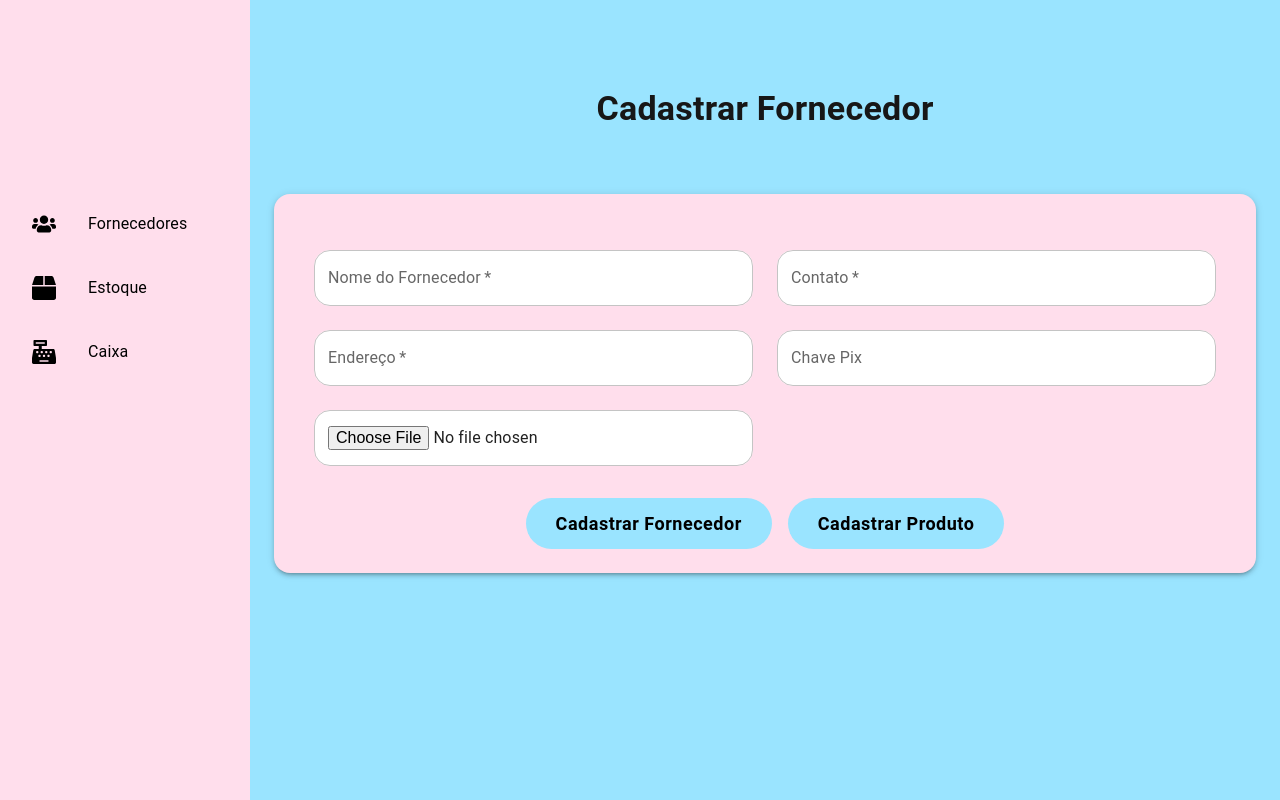
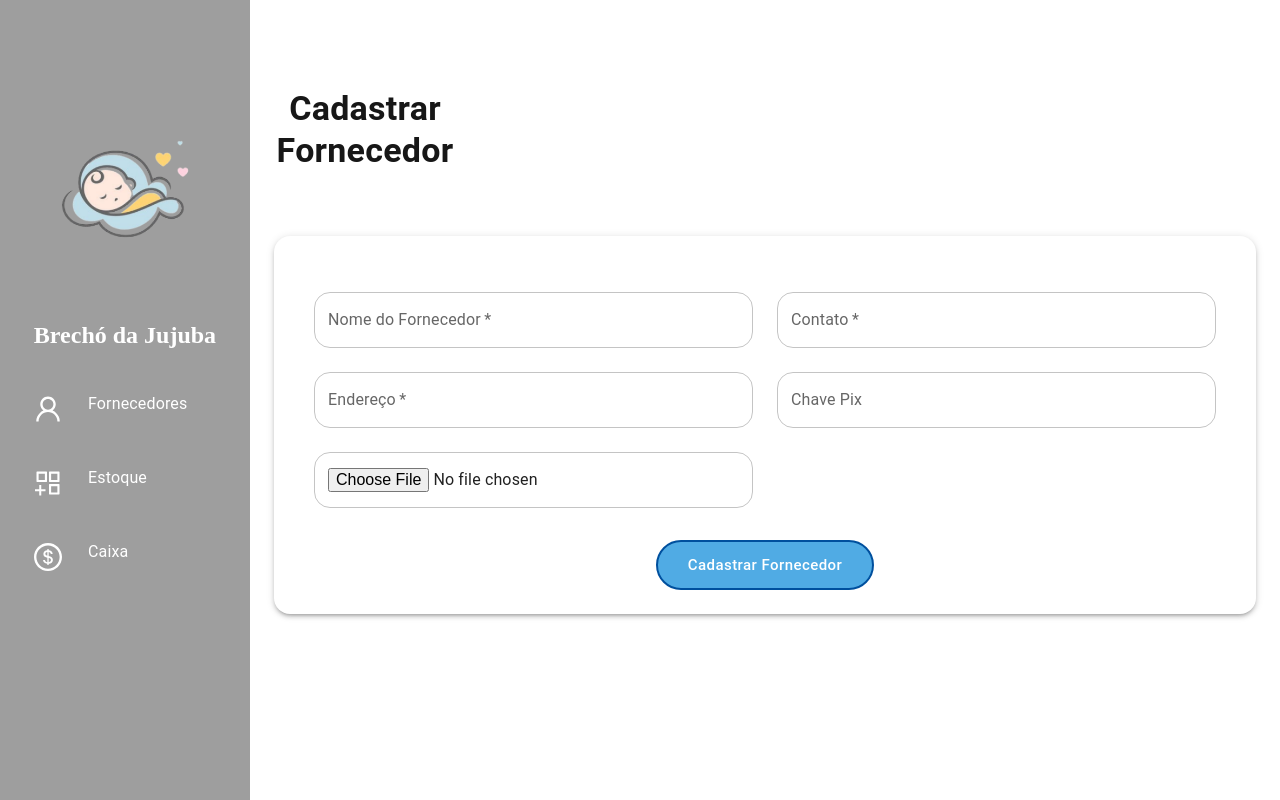
Before and after one commit to LuisHernandez1999/Brecho-, a Next.js app: page /fornecedores/cadastro_fornecedores in a window 1280 px wide. Built offline with nearby package versions, Linux system fonts and the light colour scheme.

Commit message:
mudança de desing

```diff
--- a/src/components/sidebar.js
+++ b/src/components/sidebar.js
@@ -1,6 +1,6 @@
 import React from 'react';
-import { Box, List, ListItem, ListItemIcon, ListItemText } from '@mui/material';
-import { FaBox, FaUsers, FaCashRegister } from 'react-icons/fa';
+import { Box, List, ListItem, ListItemIcon, ListItemText, Typography } from '@mui/material';
+import { AiOutlineUser, AiOutlineAppstoreAdd, AiOutlineDollarCircle } from 'react-icons/ai'; // Novos ícones
 import { useRouter } from 'next/router';
 
 export default function Sidebar() {
@@ -15,63 +15,92 @@ export default function Sidebar() {
             sx={{
                 width: '250px',
                 height: '100vh',
-                backgroundColor: '#FFDEEC',
-                color: '#000000',
+                backgroundColor: '#9e9e9e',
+                color: '#FFFFFF',
                 display: 'flex',
                 flexDirection: 'column',
                 position: 'fixed',
                 padding: '1rem',
-                paddingTop: '8rem',
+                paddingTop: '4rem',
             }}
         >
 
-            <Box sx={{ display: 'flex', justifyContent: 'center', marginBottom: '2rem' }}>
-
+            <Box sx={{
+                display: 'flex',
+                justifyContent: 'center',
+                marginBottom: '0.3rem',
+                flexShrink: 0,
+            }}>
+                <img
+                    src="/imagens/bbdefin.png"
+                    alt="Logo"
+                    style={{
+                        width: '250px',
+                        height: 'auto',
+                        borderRadius: '5px',
+                    }}
+                />
             </Box>
 
-            <h2 style={{ textAlign: 'center', fontSize: '1.5rem', marginBottom: '2rem', color: '#000000' }}>
-            </h2>
-            <List>
+
+            <Box sx={{ display: 'flex', justifyContent: 'center', marginBottom: '1rem' }}>
+                <Typography
+                    variant="h5"
+                    sx={{
+                        fontFamily: '"Pacifico", cursive',
+                        color: '#FFFFFF',
+                        fontWeight: 'bold',
+                    }}
+                >
+                    Brechó da Jujuba
+                </Typography>
+            </Box>
+
+
+            <List sx={{ flexGrow: 1 }}>
+                <ListItem
+                    button
+                    sx={{
+                        marginBottom: '1rem',
+                        paddingLeft: '1rem',
+                        '&:hover': { backgroundColor: '#003D73' },
+                    }}
+                    onClick={() => handleNavigation('../../fornecedores/fornecedores_tabela')}
+                >
+                    <ListItemIcon sx={{ marginTop: '10px' }}>
+                        <AiOutlineUser color="#FFFFFF" size={32} />
+                    </ListItemIcon>
+                    <ListItemText primary="Fornecedores" sx={{ color: '#FFFFFF' }} />
+                </ListItem>
 
                 <ListItem
                     button
                     sx={{
                         marginBottom: '1rem',
+                        paddingLeft: '1rem',
+                        '&:hover': { backgroundColor: '#003D73' },
                     }}
-                    onClick={() => handleNavigation('../../fornecedores/fornecedores_tabela')}
+                    onClick={() => handleNavigation('../../estoque/estoque_tabela')}
                 >
-                    <ListItemIcon>
-                        <FaUsers color="#000000" size={24} />
+                    <ListItemIcon sx={{ marginTop: '10px' }}>
+                        <AiOutlineAppstoreAdd color="#FFFFFF" size={32} />
                     </ListItemIcon>
-                    <ListItemText primary="Fornecedores" />
+                    <ListItemText primary="Estoque" sx={{ color: '#FFFFFF' }} />
                 </ListItem>
-
 
                 <ListItem
                     button
                     sx={{
                         marginBottom: '1rem',
-                    }}
-                    onClick={() => handleNavigation('../../estoque/estoque_tabela')}
-                >
-                    <ListItemIcon>
-                        <FaBox color="#000000" size={24} />
-                    </ListItemIcon>
-                    <ListItemText primary="Estoque" />
-                </ListItem>
-
-
-                <ListItem
-                    button
-                    sx={{
-                        marginBottom: '1rem',
+                        paddingLeft: '1rem',
+                        '&:hover': { backgroundColor: '#003D73' },
                     }}
                     onClick={() => handleNavigation('/Caixa')}
                 >
-                    <ListItemIcon>
-                        <FaCashRegister color="#000000" size={24} />
+                    <ListItemIcon sx={{ marginTop: '10px' }}>
+                        <AiOutlineDollarCircle color="#FFFFFF" size={32} />
                     </ListItemIcon>
-                    <ListItemText primary="Caixa" />
+                    <ListItemText primary="Caixa" sx={{ color: '#FFFFFF' }} />
                 </ListItem>
             </List>
         </Box>
--- a/src/pages/fornecedores/cadastro_fornecedores.js
+++ b/src/pages/fornecedores/cadastro_fornecedores.js
@@ -83,13 +83,13 @@ export default function FornecedoresCadastro() {
     };
 
     return (
-        <Box sx={{ display: 'flex',   backgroundColor: '#9AE4FF', minHeight: '100vh'  }}>
+        <Box sx={{ display: 'flex',   backgroundColor: 'white', minHeight: '100vh'  }}>
             <Box sx={{ width: '250px' }}>
                 <Sidebar />
             </Box>
 
             <Box sx={{ flex: 1, p: 3 }}>
-                <Box sx={{ mb: 4, textAlign: 'center', mt: 8 }}>
+                <Box sx={{ mb: 4, textAlign: 'center', mt: 8, marginRight:'800px'}}>
                     <Typography variant="h4" sx={{ fontWeight: 'bold', mb: 2, }}>
                         Cadastrar Fornecedor
                     </Typography>
@@ -105,7 +105,7 @@ export default function FornecedoresCadastro() {
                             mx: 'auto',
                             mt: 8,
                             height: 'auto',
-                            backgroundColor: '#FFDEEC',
+                            backgroundColor: 'white',
                         }}
                     >
                         <CardContent>
@@ -226,11 +226,11 @@ export default function FornecedoresCadastro() {
         type="submit"
         disabled={loading}
         sx={{
-            color: '#000000',
-            backgroundColor: '#9AE4FF',
+            color: 'white',
+            backgroundColor: '#50abe4',
             textTransform: 'none',
-            fontSize: '18px',
-            fontWeight: 'bold',
+            border: '2px solid #00509E',
+            fontSize: '15px',
             borderRadius: '50px',
             padding: '10px 30px',
             '&:hover': {
@@ -248,34 +248,6 @@ export default function FornecedoresCadastro() {
             'Cadastrar Fornecedor'
         )}
     </Button>
-
-
-    <Button
-        type="submit"
-        disabled={loading}
-        sx={{
-            color: '#000000',
-            backgroundColor: '#9AE4FF',
-            textTransform: 'none',
-            fontSize: '18px',
-            fontWeight: 'bold',
-            borderRadius: '50px',
-            padding: '10px 30px',
-            '&:hover': {
-                backgroundColor: '#003B6F',
-            },
-            '&:disabled': {
-                backgroundColor: '#cccccc',
-                color: '#666666',
-            },
-        }}
-    >
-        {loading ? (
-            <CircularProgress size={24} sx={{ color: '#FFFFFF', marginRight: 2 }} />
-        ) : (
-            'Cadastrar Produto'
-        )}
-    </Button>
 </Box>
                     </Card>
                 </form>
```
Also changed, not shown: src/pages/fornecedores/fornecedores_tabela.js (+28 -26 lines), public/Imagens/bbdefin.png (added), public/Imagens/logodefiniti.png (deleted).
